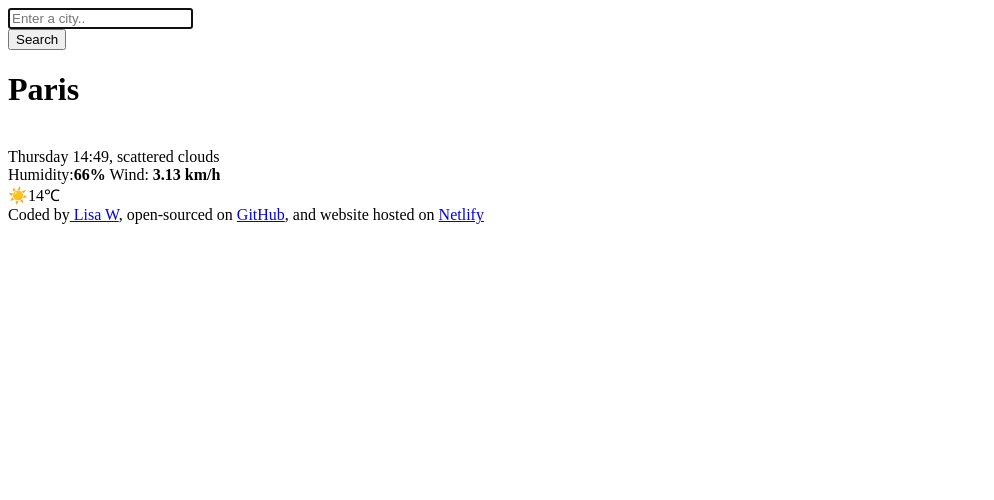
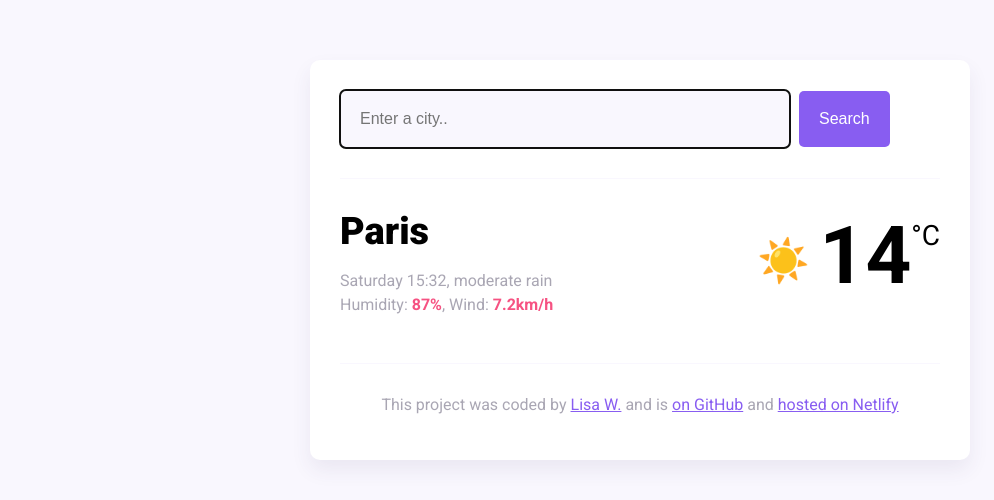
Before and after one commit to lswitkowski/meteo, a plain HTML site: page index.html in a window 1280 px wide. Shown: the whole page, without its empty margins (0-994 px from the left). Drawn offline with nearby package versions, Linux system fonts and the light colour scheme; a web font is replaced by a local one.

Commit message:
Add basic CSS

```diff
--- a/index.html
+++ b/index.html
@@ -1,21 +1,50 @@
 <!DOCTYPE html>
 <html lang="en">
-<head>
-    <meta charset="UTF-8">
-    <meta name="viewport" content="width=device-width, initial-scale=1.0">
-    <title>My SheCodes Weather App</title></head><body>
-<div class="weather-balloon">
-    <form  id ="city-form" >
-          <input type="search" placeholder="Enter a city.." autofocus="on"
-            class="search-input" id ="search-input"/>
-            <div class="current-city-block"><input type="submit" class="search-button" value="Search"/></div>
-<h1 id="city-name">Paris</h1></span></br><span id="date-time">Thursday 14:49, </span><span id="weather-description">scattered clouds</span></br><span>Humidity:<strong>66%</strong> Wind:<strong> 3.13 km/h</strong></span></div>
-<div class="current-temp-block"> <span id="big-icon">☀️</span><span id="current-temp-value">14</span><span>℃</span></div>
+  <head>
+    <meta charset="UTF-8" />
+    <meta name="viewport" content="width=device-width, initial-scale=1.0" />
+    <link rel="stylesheet" href="src/styles.css" />
+    <title>My weather application</title><link rel="preconnect" href="https://fonts.googleapis.com">
+    <link rel="preconnect" href="https://fonts.gstatic.com" crossorigin>
+    <link href="https://fonts.googleapis.com/css2?family=Playwrite+AR:wght@100..400&family=Playwrite+AT:ital,wght@0,100..400;1,100..400&family=Roboto:ital,wght@0,100;0,300;0,400;0,500;0,700;0,900;1,100;1,300;1,400;1,500;1,700;1,900&display=swap" rel="stylesheet">
+  <script src="https://unpkg.com/axios/dist/axios.min.js"></script><script src="https://cdn.jsdelivr.net/npm/axios@1.6.7/dist/axios.min.js"></script> </head>
+  <body class="roboto-regular">
+    <div class="container">
+     <header>
+        <form  id ="city-form" >
+          <input type="search"
+            placeholder="Enter a city.."
+             autocomplete="off"
+            autofocus="on"
+            class="search-input"
+            id ="search-input" required
+            />
 
-    <footer>Coded by<a href="https://github.com/lswitkowski/" target="_blank"> Lisa W</a>, open-sourced on <a href="https://github.com/lswitkowski?tab=repositories" target="_blank">GitHub</a>, and website hosted on
- <a href="https://www.netlify.com/" target="_blank">Netlify</a>
+          <input type="submit" class="search-button" value="Search"/>
+        </form>
+      </header>
+      <main>
+        <div class="current-weather">
+          <div>
+
+            <h1 class="current-city" id="current-city">Paris</h1>
 
 
-        </footer>
-</body>
+            <p class="current-details">
+              <span id="calendar"> Saturday 15:32</span>, moderate rain <br />
+              Humidity: <strong>87%</strong>, Wind: <strong>7.2km/h</strong>
+            </p></div>
+
+          <div class="current-temperature"><span class="current-temperature-icon">☀️</span><span class="current-temperature-value" id="current-temperature"> 14</span><span class="current-temperature-unit">°C</span></div>
+       </div></main>
+      <footer>
+        <p>
+          This project was coded by
+          <a href="https://github.com/lswitkowski" target="_blank">Lisa W.</a> and is
+          <a href="https://github.com/lswitkowski/my-weather" target="_blank"> on GitHub</a> and
+          <a href="https://bespoke-crostata-61a481.netlify.app/" target="_blank">hosted on Netlify</a>
+        </p>
+      </footer>
+    <script src="src/index.js"></script>
+  </body>
 </html>
--- /dev/null
+++ b/src/styles.css
@@ -0,0 +1,113 @@
+
+a {
+  color: #885df1;
+}
+p strong {
+  color: red;
+}
+
+body {
+  background: #f9f7fe;
+  font-family: "Roboto", sans-serif;
+}
+header {
+  border-bottom: 1px solid #f9f7fe;
+  padding-bottom: 30px;
+}
+
+
+main {
+  padding: 30px 0;}
+
+
+.container {
+  background: white;
+  max-width: 600px;
+  margin: 60px auto;
+  padding: 30px;
+  border-radius: 10px;
+  box-shadow: 0 10px 20px rgba(65, 50, 100, 0.08);
+}
+
+
+.search-input {
+  background-color: #f9f7fe;
+  border: none;
+  color: rgba(39, 33, 66, 0.4);
+  font-size: 16px;
+  padding: 20px;
+  width: 75%;
+  border-radius: 6px;
+}
+
+.search-button {
+  margin-left: 5px;
+  font-size: 16px;
+  background-color: #885df1;
+  color: white;
+  border: none;
+  padding: 20px;
+  line-height: 1;
+  border-radius: 5px;
+}
+
+
+.current-temperature {
+  font-size: 48px;
+}
+.current-weather {
+  display: flex;
+  justify-content: space-between;
+}
+
+.current-city {
+  font-size: 38px;
+  font-weight: 900;
+  margin: 0;
+}
+.current-details {
+  color: rgba(39, 33, 66, 0.4);
+  font-size: 16px;
+  font-weight: 400;
+  line-height: 24px;
+}
+.current-details strong {
+  color: #f65282;;
+}
+
+.current-temperature-icon {
+  position: relative;
+  top: -8px;
+  font-size: 42px;
+  margin-right: -10px;
+}
+
+.current-temperature-value {
+  font-size: 80px;
+  font-weight: bold;
+}
+
+.current-temperature-unit {
+  font-size: 28px;
+  position: relative;
+  top: -38px;
+}
+
+footer {
+  border-top: 1px solid #f9f7fe;
+  text-align: center;
+  padding-top: 15px;
+  color: rgba(39, 33, 66, 0.4);
+}
+
+
+.roboto-light {
+  font-family: "Roboto", sans-serif;
+  font-weight: 300;
+  font-style: normal;
+}
+.roboto-regular {
+  font-family: "Roboto", sans-serif;
+  font-weight: 400;
+  font-style: normal;
+}
```
